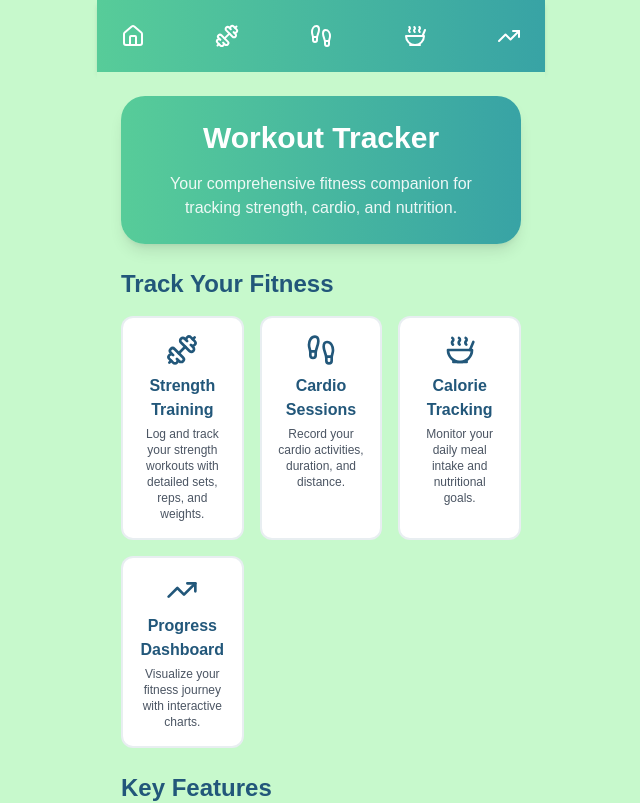
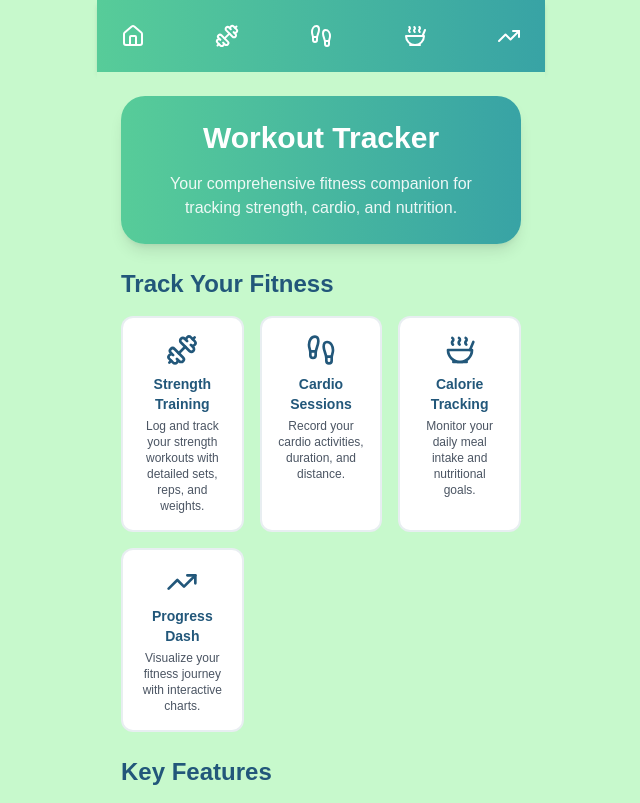
Before and after one commit to JDemlow/workout-app, a Next.js app: page / in a window 1280 px wide. Shown: the top 803 px of the page, without its empty margins (319-959 px from the left). Built offline with nearby package versions, Linux system fonts and the light colour scheme.

Commit message:
fixed dash overflow on card

```diff
--- a/app/page.tsx
+++ b/app/page.tsx
@@ -32,7 +32,7 @@ export default function Home() {
     },
     {
       icon: TrendingUp,
-      title: "Progress Dashboard",
+      title: "Progress Dash",
       description: "Visualize your fitness journey with interactive charts.",
       link: "/progress",
     },
@@ -99,9 +99,10 @@ export default function Home() {
                     w-8
                     h-8"
                 />
-                <h3 className="font-semibold text-[#22577A] mb-1">
+                <h3 className="font-semibold text-[#22577A] mb-1 text-base sm:text-sm">
                   {feature.title}
                 </h3>
+
                 <p className="text-xs text-gray-600">{feature.description}</p>
               </Link>
             ))}
```
